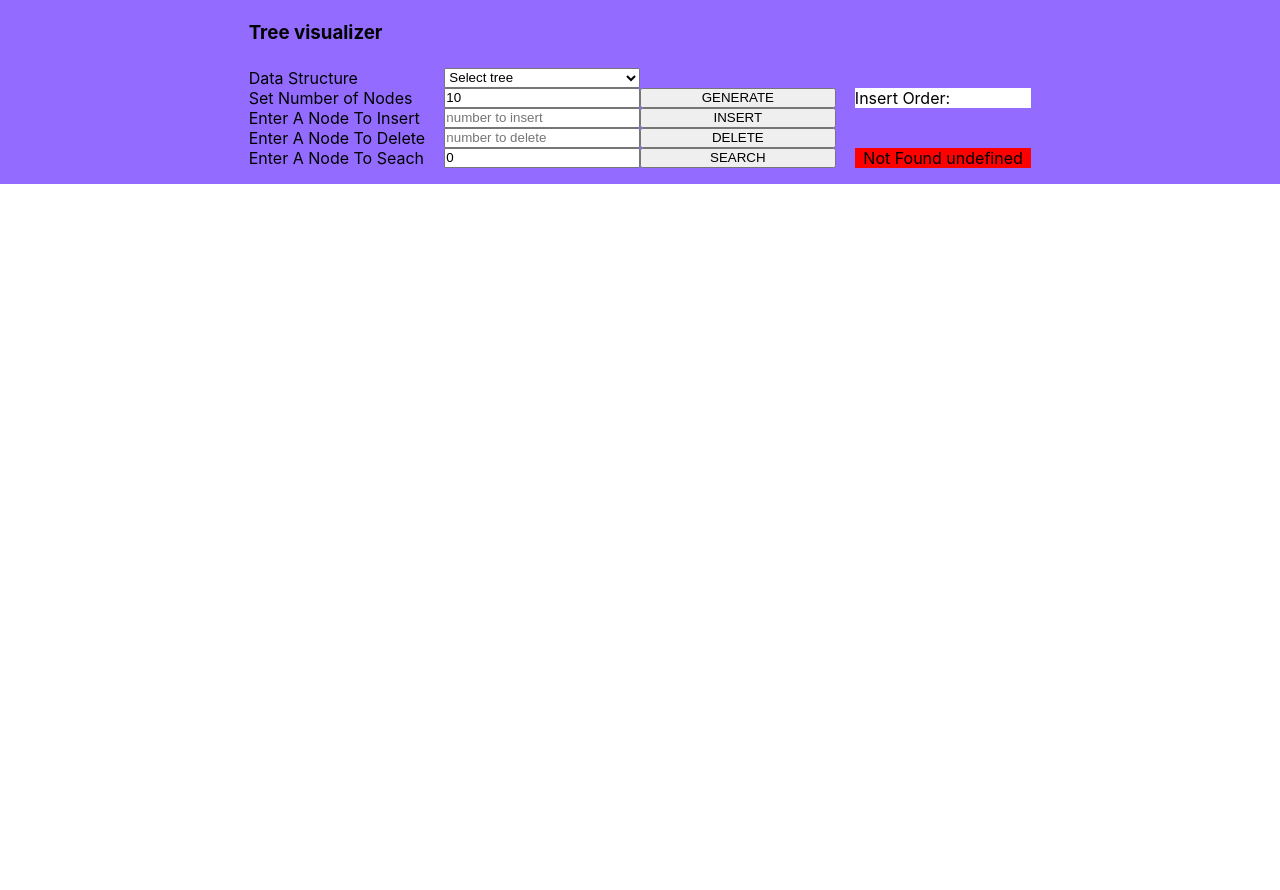
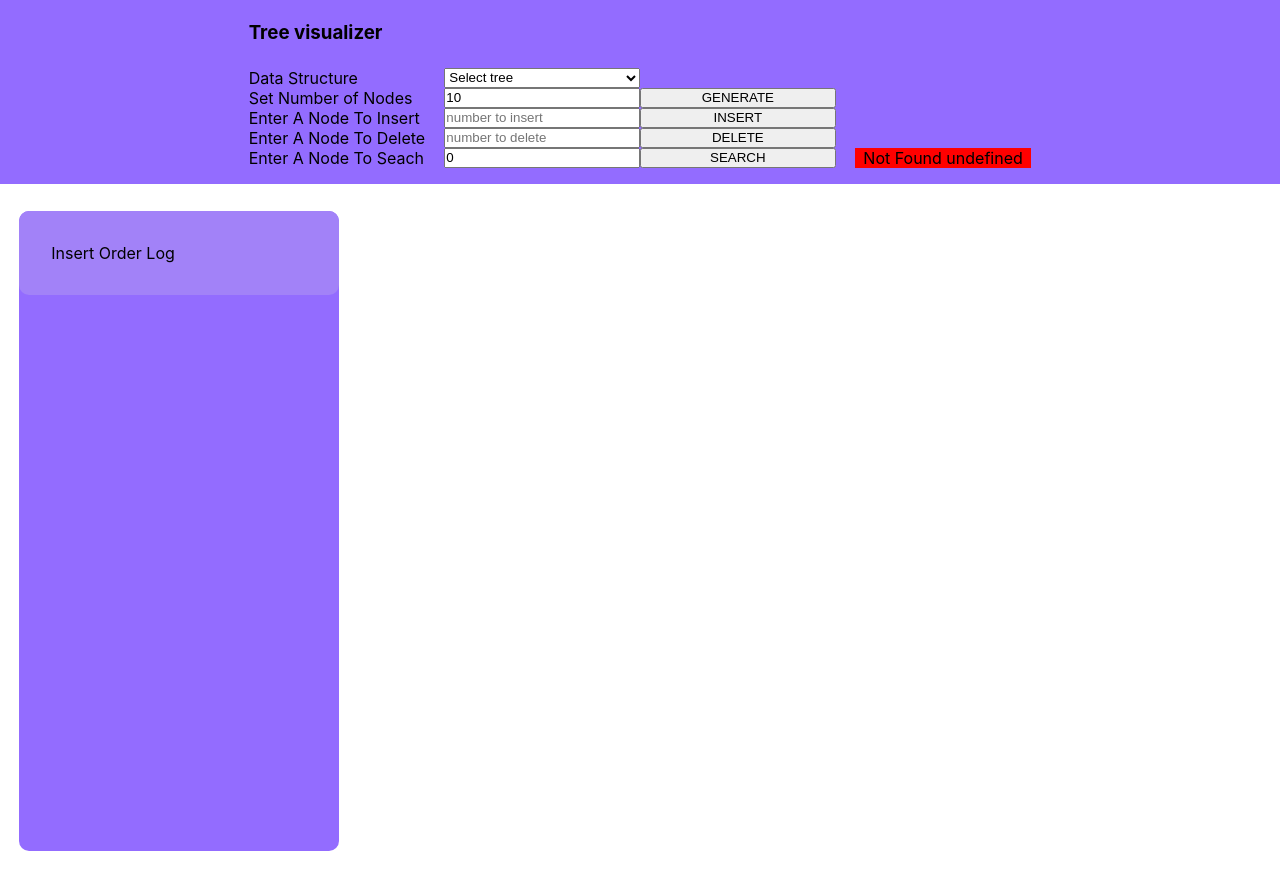
Before and after one commit to Ryunosuke39/Tree-visualizer, a React (Create React App) app in the folder my-app/: page / in a window 1280 px wide. Shown: the top 890 px of the page. Built offline with nearby package versions, Linux system fonts and the light colour scheme.

Commit message:
Insert Log screen created

```diff
--- a/my-app/src/components/assemble-screen/index.jsx
+++ b/my-app/src/components/assemble-screen/index.jsx
@@ -154,6 +154,14 @@
                   />
                   </div>
                   <div className='canvas-container'>
+                    <div className='insert-log'>
+                    <div className='insert-order-title'>Insert Order Log</div>
+                      <div className='insert-log-contents'>
+                        {
+                          shaffledArr.map((e, i) => <div className='insert-log-contents-elm' key={i}>{`Node ${e} Inserted`}</div>)
+                        }
+                      </div>
+                    </div>
                     <div className='center-canvas'>
                     {/* <Canvas /> */}
                     <TreeManipulation />
--- a/my-app/src/components/assemble-screen/style.css
+++ b/my-app/src/components/assemble-screen/style.css
@@ -24,12 +24,12 @@
   max-width: fit-content;
   margin-left: auto;
   margin-right: auto;
+  margin-top: 12rem;
 }
 
 .center-canvas {
   min-width: 10000vw;
   /* max-height: 100vh; */
-  margin-top: 12rem;
   z-index: -1;
   background: rgb(255, 255, 255);
 
@@ -38,4 +38,41 @@
   margin-left: auto;
   margin-right: auto;
 
+  margin-top: 10rem;
+
 }
+
+.insert-log {
+  background: rgb(147, 108, 255);
+  border-radius: 10px;
+  position: fixed;
+  margin: 1.2rem;
+  max-width: 20rem;
+  height: 40rem;
+}
+
+.insert-order-title {
+  padding: 2rem;
+  background: rgb(162, 130, 248);
+  border-radius: 10px;
+}
+
+.insert-log-contents {
+  width: 20rem;
+  height: 34rem;
+  overflow-y: scroll;
+
+  /* max-width: fit-content;
+  margin-left: auto;
+  margin-right: auto; */
+}
+
+.insert-log-contents-elm {
+  border-radius: 10px;
+  max-width: fit-content;
+  margin-left: auto;
+  margin-right: auto;
+  background: white;
+  margin-top: 0.5rem;
+  padding: 1rem
+}
--- a/my-app/src/components/bundle/bundle-style.css
+++ b/my-app/src/components/bundle/bundle-style.css
@@ -5,7 +5,6 @@
 }
 
 .bundle-container {
-
 }
 
 .header {
--- a/my-app/src/components/bundle/bundle.jsx
+++ b/my-app/src/components/bundle/bundle.jsx
@@ -64,7 +64,7 @@
                   <button name='generateButton' onClick={handleGenerateTree}>
                     GENERATE
                   </button>
-                  <div className='shaffle-order'>{`Insert Order: ${shaffledArr}`}</div>
+                  {/* <div className='shaffle-order'>{`Insert Order: ${shaffledArr}`}</div> */}
             </div>
 
             <div className='operation'>
```
